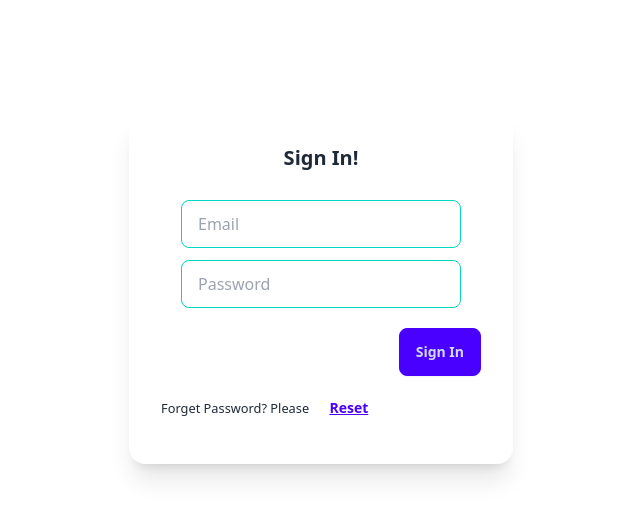
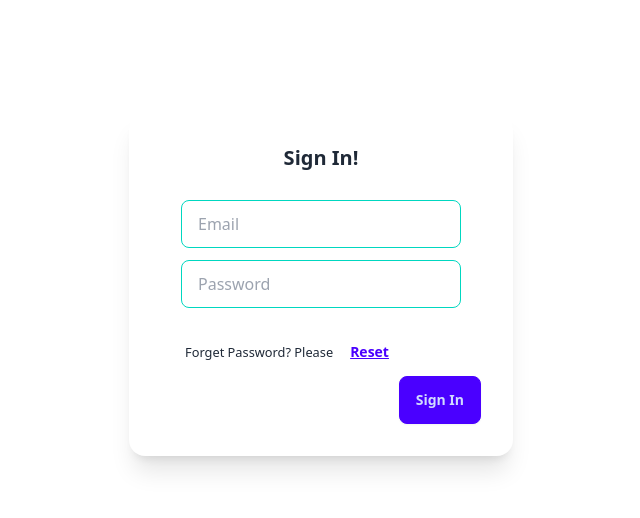
Before and after one commit to hasanhridoy01/userAdminDashboard, a React (Vite) app: page / in a window 1280 px wide. Shown: the top 518 px of the page, without its empty margins (319-959 px from the left). Built offline with nearby package versions, Linux system fonts and the light colour scheme; no server answers.

Commit message:
setup done

```diff
--- a/package.json
+++ b/package.json
@@ -11,6 +11,7 @@
   },
   "dependencies": {
     "firebase": "^10.7.2",
+    "jsonwebtoken": "^9.0.2",
     "localforage": "^1.10.0",
     "match-sorter": "^6.3.3",
     "react": "^18.2.0",
--- a/src/components/SignIn/SignIn.jsx
+++ b/src/components/SignIn/SignIn.jsx
@@ -13,9 +13,9 @@ const SignIn = () => {
   const emailref = useRef();
   const navigate = useNavigate();
 
-  const {user} = useContext(AuthContext);
+  const { user } = useContext(AuthContext);
 
-  if(user){
+  if (user) {
     console.log(user.email);
   }
 
@@ -32,7 +32,7 @@ const SignIn = () => {
       .then((user) => {
         console.log(user);
         event.target.reset();
-        navigate('/dashboard', { replace: true });
+        navigate("/dashboard", { replace: true });
       })
       .catch((error) => {
         console.log(error.message);
@@ -83,18 +83,18 @@ const SignIn = () => {
                 className="input input-bordered input-accent w-full max-w-xs mt-3"
               />
             </div>
+            <p className="ml-6">
+              <small>
+                Forget Password? Please
+                <a className="m-0 btn btn-link" onClick={ForgetPass}>
+                  Reset
+                </a>
+              </small>
+            </p>
             <div className="card-actions justify-end">
               <button className="btn btn-primary">Sign In</button>
             </div>
           </form>
-          <p>
-            <small>
-              Forget Password? Please{" "}
-              <button className="ml-0 btn btn-link" onClick={ForgetPass}>
-                Reset
-              </button>
-            </small>
-          </p>
         </div>
       </div>
     </div>
```
Also changed, not shown: 1 other file (tests, documents, lock files or other folders).
